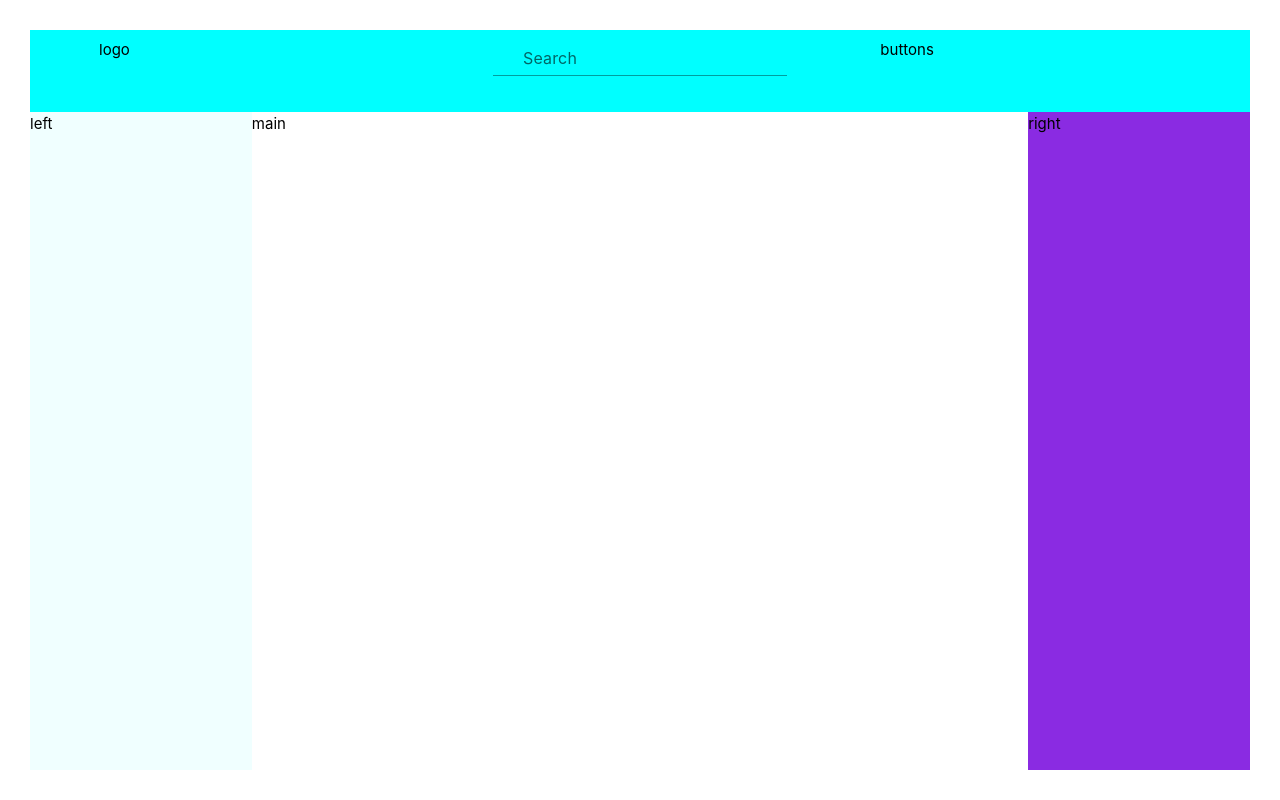
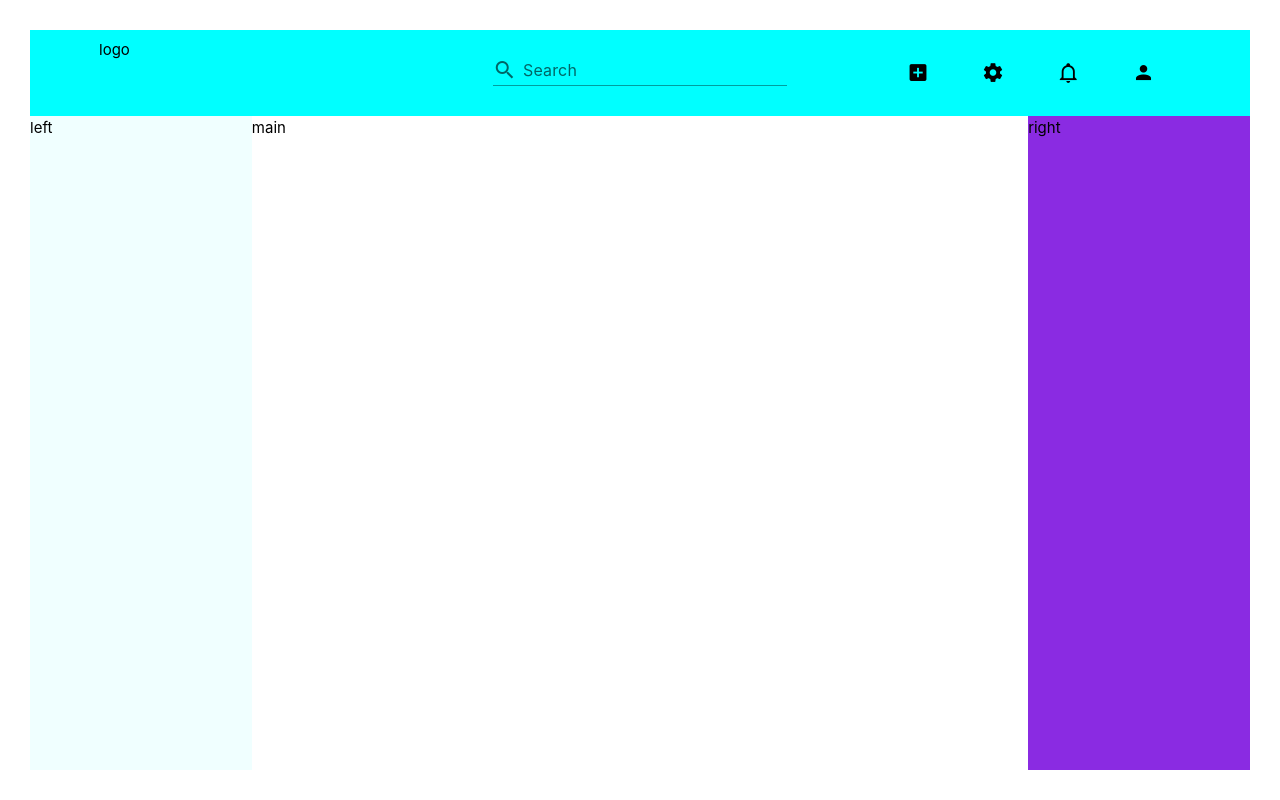
Before and after one commit to Weintor0/PortalIyte_UI, a Vue app: page / in a window 1280 px wide. Built offline with nearby package versions, Linux system fonts and the light colour scheme.

Commit message:
buttons are added, mdi-icons are downloaded

```diff
--- a/package.json
+++ b/package.json
@@ -20,6 +20,7 @@
     "vuetify": "^3.6.5"
   },
   "devDependencies": {
+    "@mdi/font": "^7.4.47",
     "@rushstack/eslint-patch": "^1.8.0",
     "@tsconfig/node20": "^20.1.4",
     "@types/jsdom": "^21.1.6",
--- a/src/components/TopBar.vue
+++ b/src/components/TopBar.vue
@@ -5,11 +5,15 @@
       class="search-bar"
       label="Search"
       variant="underlined"
+      prepend-inner-icon="mdi-magnify"
       clearable
-      prepend-inner-icon="mdi-delete"
-      density="compact"
     ></v-text-field>
-    <div class="buttons">buttons</div>
+    <div class="buttons">
+      <v-icon>mdi-plus-box</v-icon>
+      <v-icon>mdi-cog</v-icon>
+      <v-icon>mdi-bell-outline</v-icon>
+      <v-icon>mdi-account</v-icon>
+    </div>
   </div>
 </template>
 
@@ -27,4 +31,11 @@
   margin-left: 3em;
   margin-right: 3em;
 }
+
+.buttons {
+  display: grid;
+  grid-template-columns: repeat(4, auto);
+  place-content: center;
+  justify-content: space-around;
+}
 </style>
--- a/src/main.ts
+++ b/src/main.ts
@@ -8,9 +8,13 @@ import 'vuetify/styles'
 import { createVuetify } from 'vuetify'
 import * as components from 'vuetify/components'
 import * as directives from 'vuetify/directives'
+import '@mdi/font/css/materialdesignicons.css'
 const vuetify = createVuetify({
   components,
-  directives
+  directives,
+  icons: {
+    defaultSet: 'mdi'
+  }
 })
 
 import App from './App.vue'
```
Also changed, not shown: 1 other file (tests, documents, lock files or other folders).
